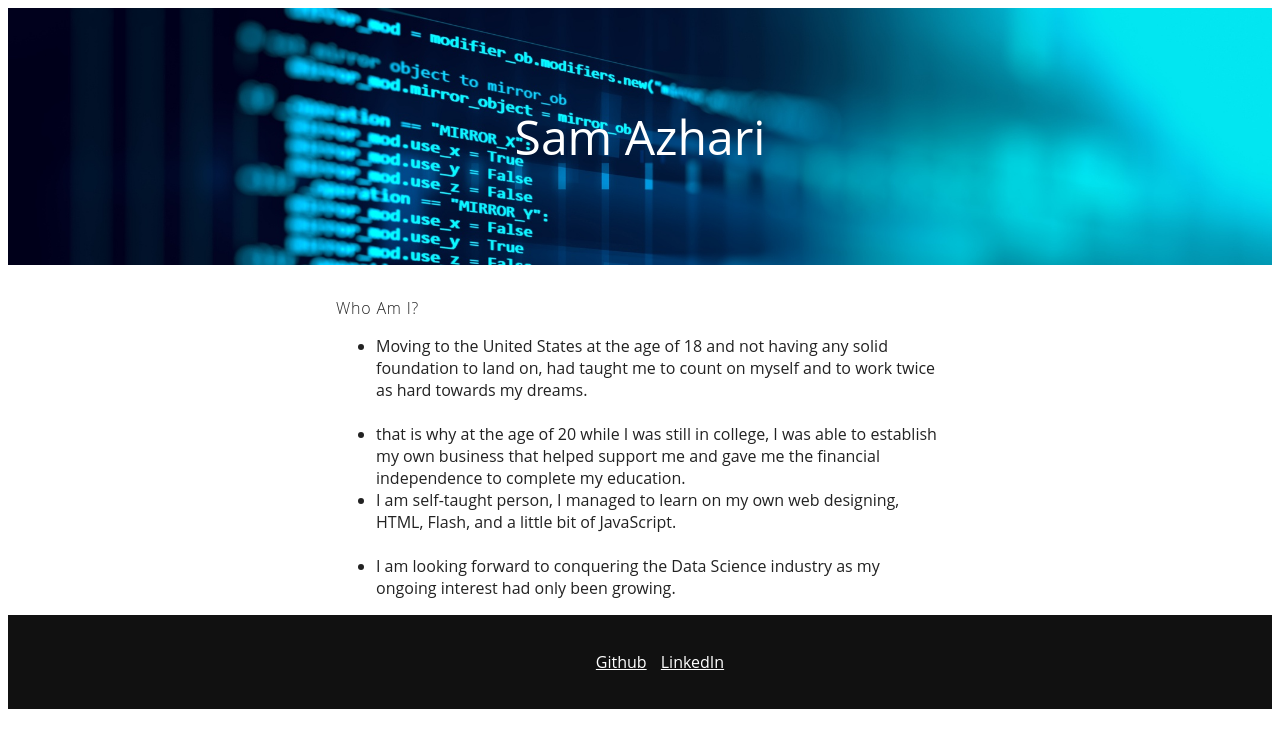
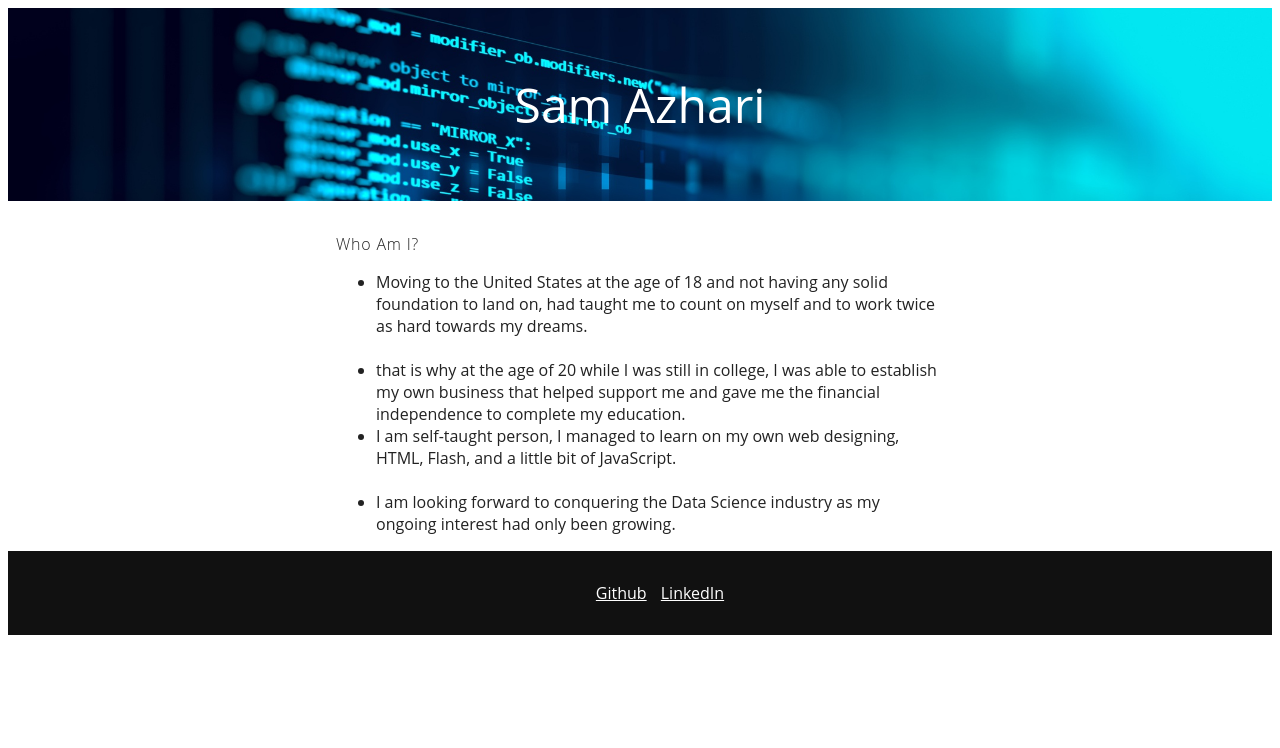
Before and after one commit to flbpilot/flbpilot.github.io, a plain HTML site: page mission_statement.html in a window 1280 px wide. Drawn offline with Linux system fonts and the light colour scheme.

Commit message:
tweeking layout

```diff
--- a/css/style.css
+++ b/css/style.css
@@ -11,7 +11,7 @@ body {
 }
 
 .masthead {
-  padding: 3em 0;
+  padding: 1em 0;
   background-image: url('../images/Coding.jpg');
   background-size: cover;
   background-repeat: no-repeat;
@@ -54,7 +54,7 @@ section > h1 {
 }
 
 #footer {
-  padding: 20px 0;
+  padding: 15px 0;
   text-align: center;
   background-color: #111111;
   text-decoration: none;
--- a/mission_statement.html
+++ b/mission_statement.html
@@ -2,7 +2,7 @@
 <html lang="en-us">
 <head>
   <meta charset="UTF-8">
-  <title>Personal Bio</title>
+  <title>Mission Statement</title>
   <link rel="stylesheet" href="css/style.css">
 </head>
 
```
